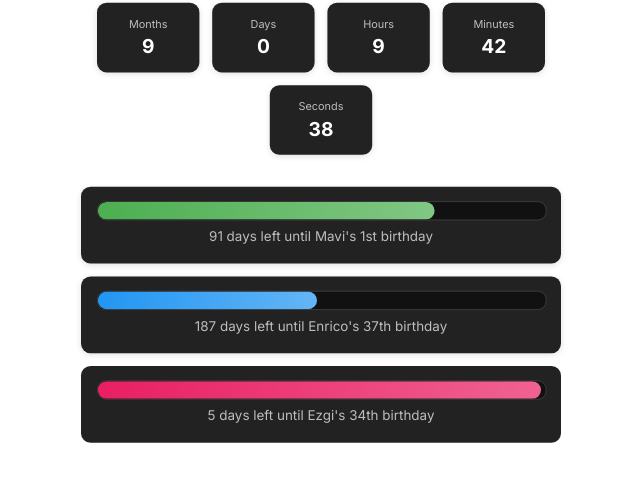
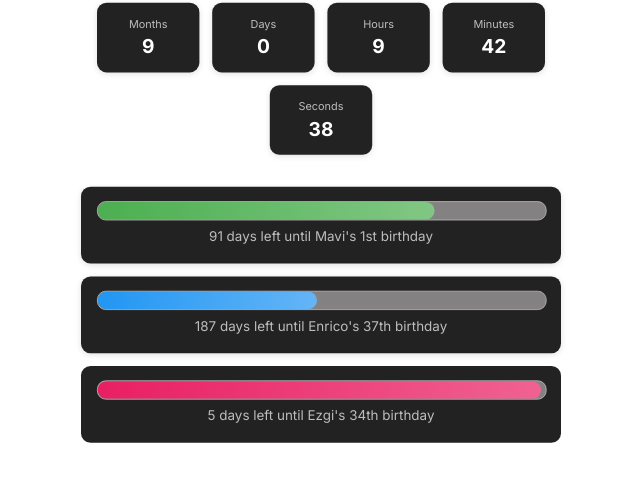
Before and after one commit to sweady-labs/MaviCounter, a plain HTML site: page index.html in a window 1280 px wide. Shown: the part 170-652 px from the top of the page, without its empty margins (319-959 px from the left). Drawn offline with Linux system fonts and the light colour scheme.

Commit message:
Update progress track background and border for improved visibility

```diff
--- a/index.html
+++ b/index.html
@@ -99,9 +99,9 @@
         .progress-track {
             width: 100%;
             height: 22px;
-            background: #111;
+            background: #838181;
             border-radius: 11px;
-            border: 1.5px solid #444;
+            border: 1.5px solid #bbb;
             position: relative;
             overflow: hidden;
         }
```
